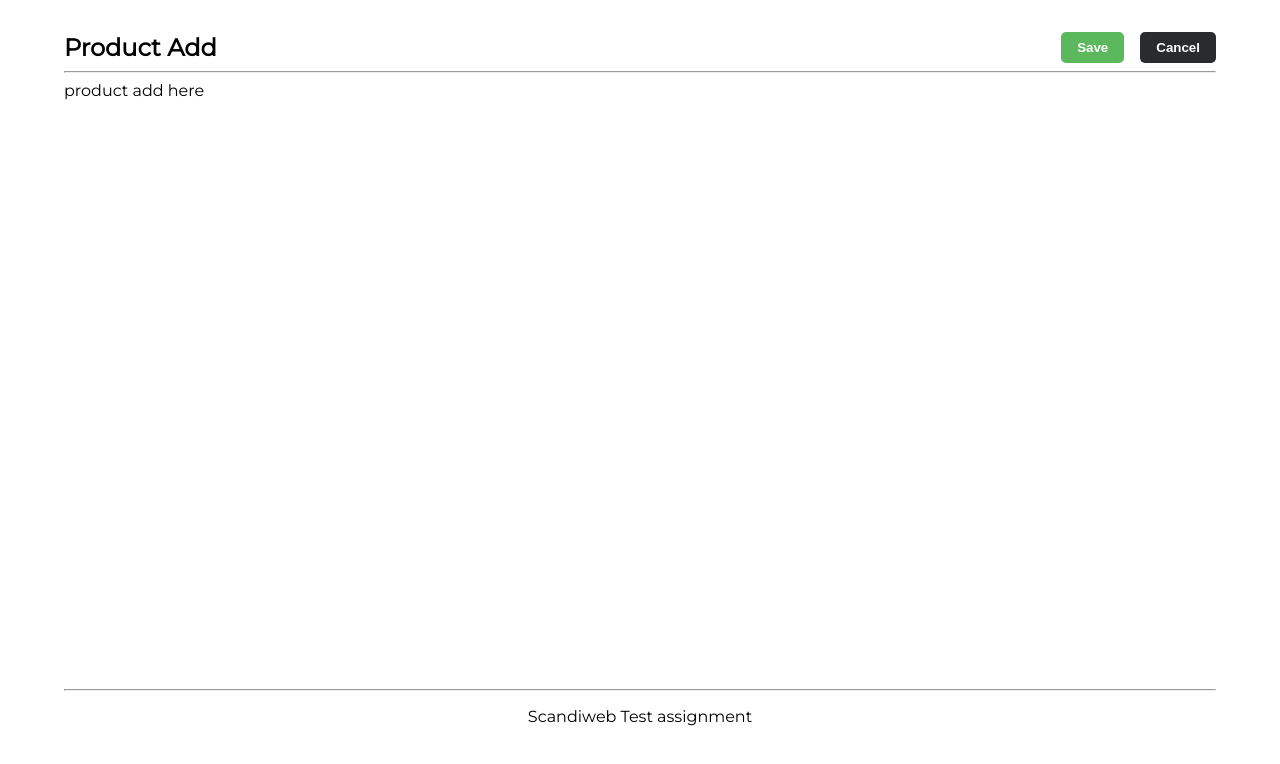
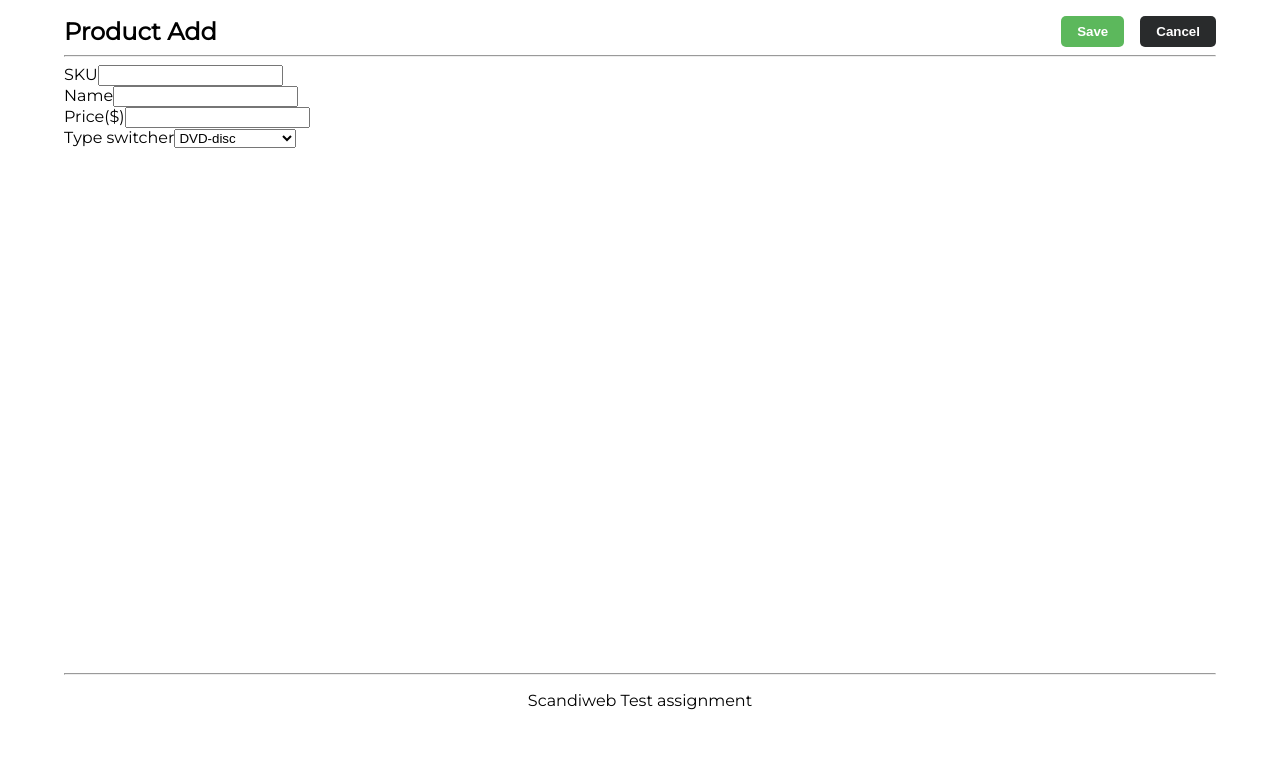
Before and after one commit to jantar25/Scandiweb_test, a React (Create React App) app in the folder client/: page /addproduct in a window 1280 px wide. Shown: the top 764 px of the page. Built offline with nearby package versions, Linux system fonts and the light colour scheme.

Commit message:
dinamic form done

```diff
--- a/client/src/Components/Product/Product.jsx
+++ b/client/src/Components/Product/Product.jsx
@@ -5,7 +5,7 @@ import './product.css'
 const Product = ({product}) => {
   return (
     <div className='product-container'>
-        <input type='checkbox' className='.delete-checkbox'/>
+        <input type='checkbox' className='.delete-checkbox' />
         <div className='product-card'>
             <span>{product.SKU}</span>
             <span>{product.name}</span>
--- a/client/src/Pages/AddProduct/AddProduct.jsx
+++ b/client/src/Pages/AddProduct/AddProduct.jsx
@@ -1,9 +1,10 @@
-import React from 'react'
+import React,{ useState } from 'react'
 import { Link } from 'react-router-dom'
 
 import './addproduct.css'
 
 const AddProduct = () => {
+  const [showFields,setShowFields] = useState('')
   return (
     <div className='addProduct-container'>
         <div className='header'>
@@ -17,7 +18,57 @@ const AddProduct = () => {
         </div>
         <hr />
         <div className='body'>
-            product add here
+            <form>
+              <div>
+                <label>SKU</label>
+                <input type='text' id='sku' />
+              </div>
+              <div>
+                <label>Name</label>
+                <input type='text' id='name' />
+              </div>
+              <div>
+                <label>Price($)</label>
+                <input type='number' id='price' />
+              </div>
+              <div>
+                <label>Type switcher</label>
+                <select id='productType' onChange={(e)=>setShowFields(e.target.value)}>
+                  <option value='' disabled>--Type switcher--</option>
+                  <option value='dvd'>DVD-disc</option>
+                  <option value='book'>Book </option>
+                  <option value='furniture'>Furniture </option>
+                </select>
+              </div>
+              {showFields === 'dvd' &&
+              <div>
+                <label>Size(MB)</label>
+                <input type='number' id='size' />
+              </div>
+              }
+              {showFields === 'book' &&
+              <div>
+                <label>Weight(Kg)</label>
+                <input type='number' id='weight' />
+              </div>
+              }
+              {showFields === 'furniture' &&
+              <div>
+                <div>
+                  <label>Height</label>
+                  <input type='number' id='height' />
+                </div>
+                <div>
+                  <label>Width</label>
+                  <input type='number' id='width ' />
+                </div>
+                <div>
+                  <label>Length</label>
+                  <input type='number' id='length ' />
+                </div>
+              </div>
+              }
+            </form>
         </div>
     </div>
   )
--- a/client/src/index.css
+++ b/client/src/index.css
@@ -4,7 +4,7 @@
 
 body {
   margin: 0;
-  padding: 2rem 5%;
+  padding: 1rem 5%;
   font-family: 'Montserrat', sans-serif;
   -webkit-font-smoothing: antialiased;
   -moz-osx-font-smoothing: grayscale;
```
